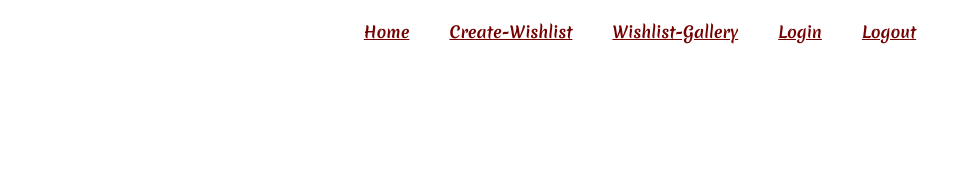
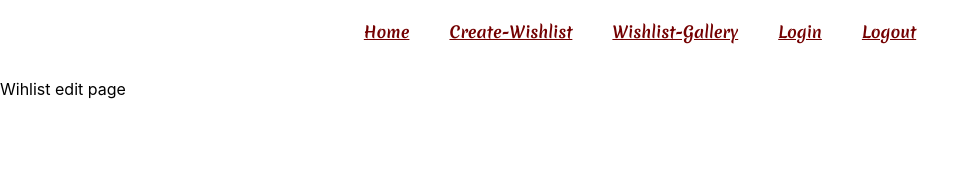
Before and after one commit to JohannaChiabotto/Wishlist, a React (Create React App) app in the folder frontend/: page /wishlistid in a window 1280 px wide. Shown: the top 169 px of the page, without its empty margins (0-980 px from the left). Built offline with nearby package versions, Linux system fonts and the light colour scheme.

Commit message:
Add EditWishlistPage

```diff
--- a/frontend/src/App.tsx
+++ b/frontend/src/App.tsx
@@ -5,6 +5,7 @@ import NavigationBar from "./components/navigationBar/NavigationBar";
 import {BrowserRouter, Route, Routes} from "react-router-dom";
 import AddWishlist from "./pages/createWishlist/AddWishlist";
 import WishlistGalleryPage from "./pages/wishlistGallery/WishlistGalleryPage";
+import EditWishlistPage from "./pages/editWishlistPage/EditWishlistPage";
 
 function App() {
   return (
@@ -14,6 +15,8 @@ function App() {
                     <Route path={"/"} element={<HomePage/>}/>
                     <Route path={"/create-wishlist"} element={<AddWishlist/>}/>
                     <Route path={"/wishlist-gallery"} element={<WishlistGalleryPage/>}/>
+                    <Route path={"/wishlistid"} element={<EditWishlistPage/>}/>
+                    <Route path={"*"} element={<HomePage/>}/>
             </Routes>
         </BrowserRouter>
   );
--- /dev/null
+++ b/frontend/src/pages/editWishlistPage/EditWishlistPage.tsx
@@ -0,0 +1,9 @@
+export default function EditWishlistPage(){
+
+
+    return( <div>
+        <p>Wihlist edit page</p>
+    </div>
+    )
+
+}
```
